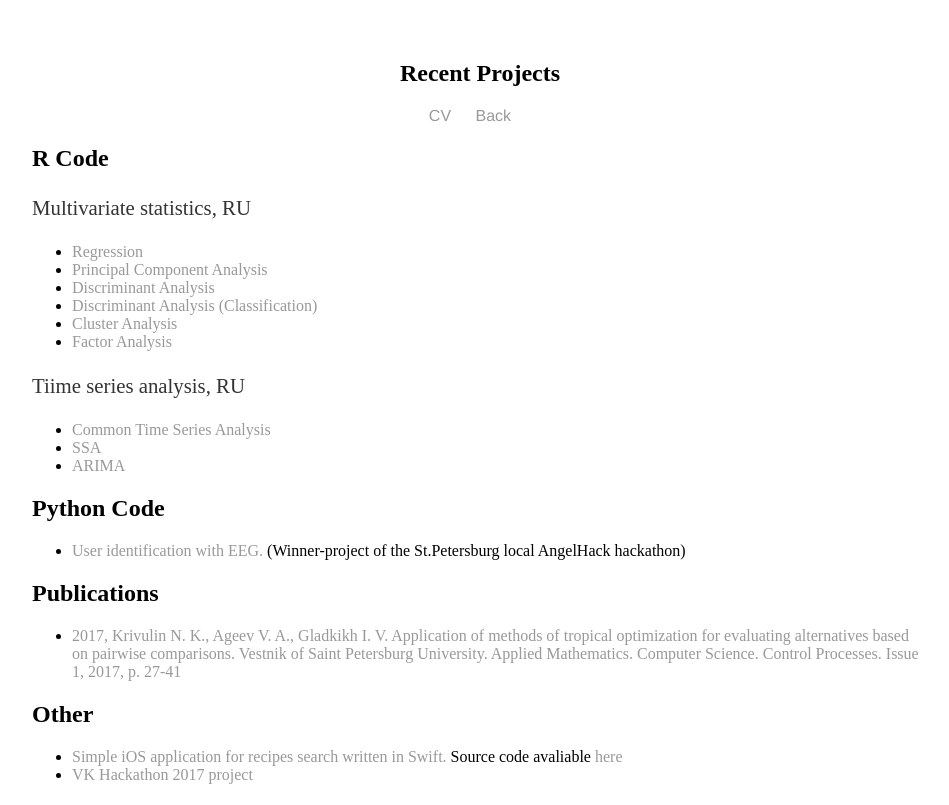
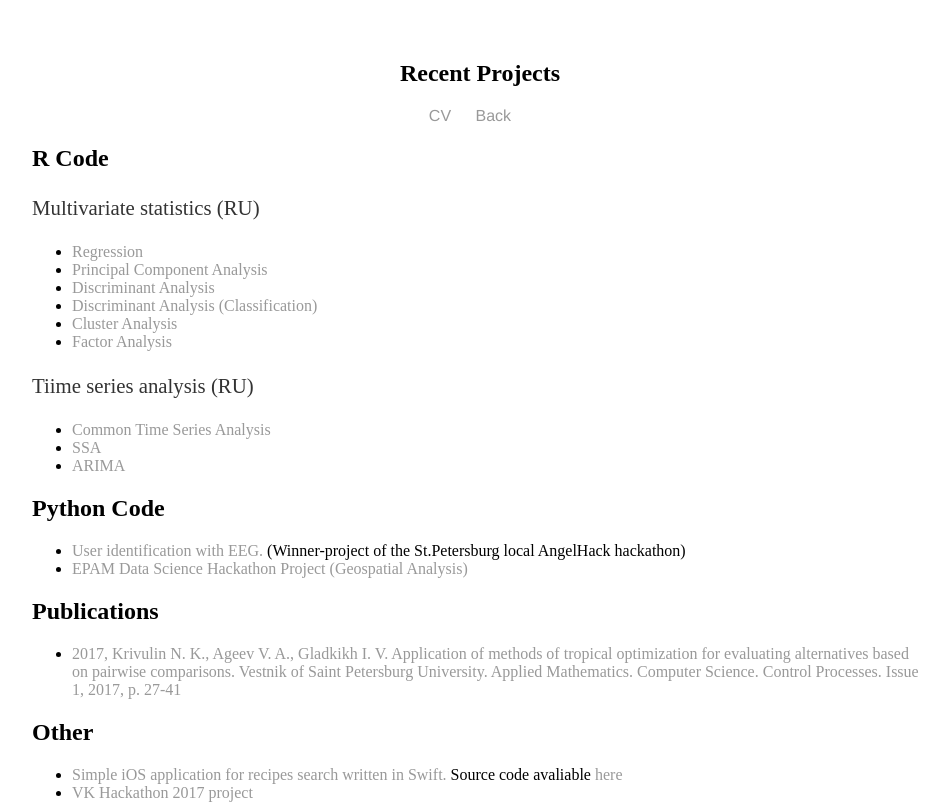
Before and after one commit to La1c/la1c.github.io, a plain HTML site: page files.html in a window 1280 px wide. Shown: the top 805 px of the page, without its empty margins (160-1109 px from the left). Drawn offline with Linux system fonts and the light colour scheme.

Commit message:
spam hackathon project link

```diff
--- a/files.html
+++ b/files.html
@@ -17,7 +17,7 @@
 		</div>
 		<div class = "list">
       <h2>R Code</h2>
-      <p>Multivariate statistics, RU</p>
+      <p>Multivariate statistics (RU)</p>
       <ul>
           <li><a href="/docs/R_Projects/regression_Pimakhov_Ageev_522.html">Regression</a></li>
           <li><a href="/docs/R_Projects/PCA_I_Ageev_522.html">Principal Component Analysis</a></li>
@@ -26,7 +26,7 @@
           <li><a href="/docs/R_Projects/ClusterAnalysis_Ageev_522.html">Cluster Analysis</a></li>
           <li><a href="/docs/R_Projects/CFA_Ageev_522.html">Factor Analysis</a></li>
       </ul>
-      <p>Tiime series analysis, RU</p>
+      <p>Tiime series analysis (RU)</p>
       <ul>
           <li><a href="/docs/R_Projects/Time_Series_Ageev.nb.html">Common Time Series Analysis</a></li>
           <li><a href="/docs/R_Projects/SSA_Ageev.nb.html">SSA</a></li>
@@ -37,6 +37,7 @@
       <h2>Python Code</h2>
       <ul>
           <li><a href="https://github.com/La1c/eeg_python/tree/master">User identification with EEG.</a> (Winner-project of the St.Petersburg local AngelHack hackathon)</li>
+	  <li><a href="https://github.com/La1c/Epam_Data_Science_Hackathon_2017">EPAM Data Science Hackathon Project (Geospatial Analysis)</a></li>
       </ul>
     </div>
     <div class = "list">
```
